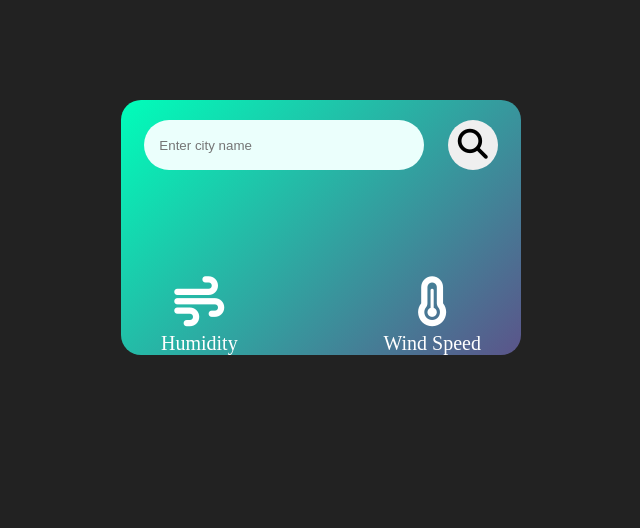
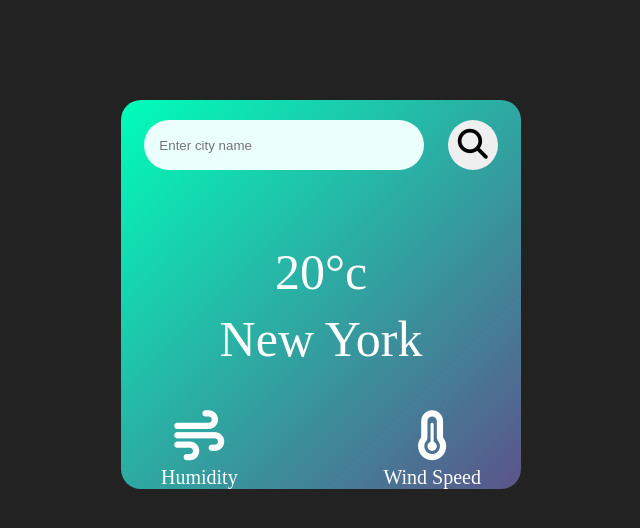
Before and after one commit to Anuragsamadhiya/myapp, a plain HTML site: page index.html in a window 1280 px wide. Shown: the whole page, without its empty margins (319-959 px from the left). Drawn offline with Linux system fonts and the light colour scheme.

Commit message:
Update index.html

```diff
--- a/index.html
+++ b/index.html
@@ -17,8 +17,8 @@
 
         <div class="weather">
             <img src="weather-2021-12-07.png"  alt="">
-            <h1 class="temp"></h1>
-            <h2 class="city"></h2>
+            <h1 class="temp">20°c</h1>
+            <h2 class="city">New York</h2>
         </div>
         <!-- <div class="nn"> -->
         <div class="details ">
```
